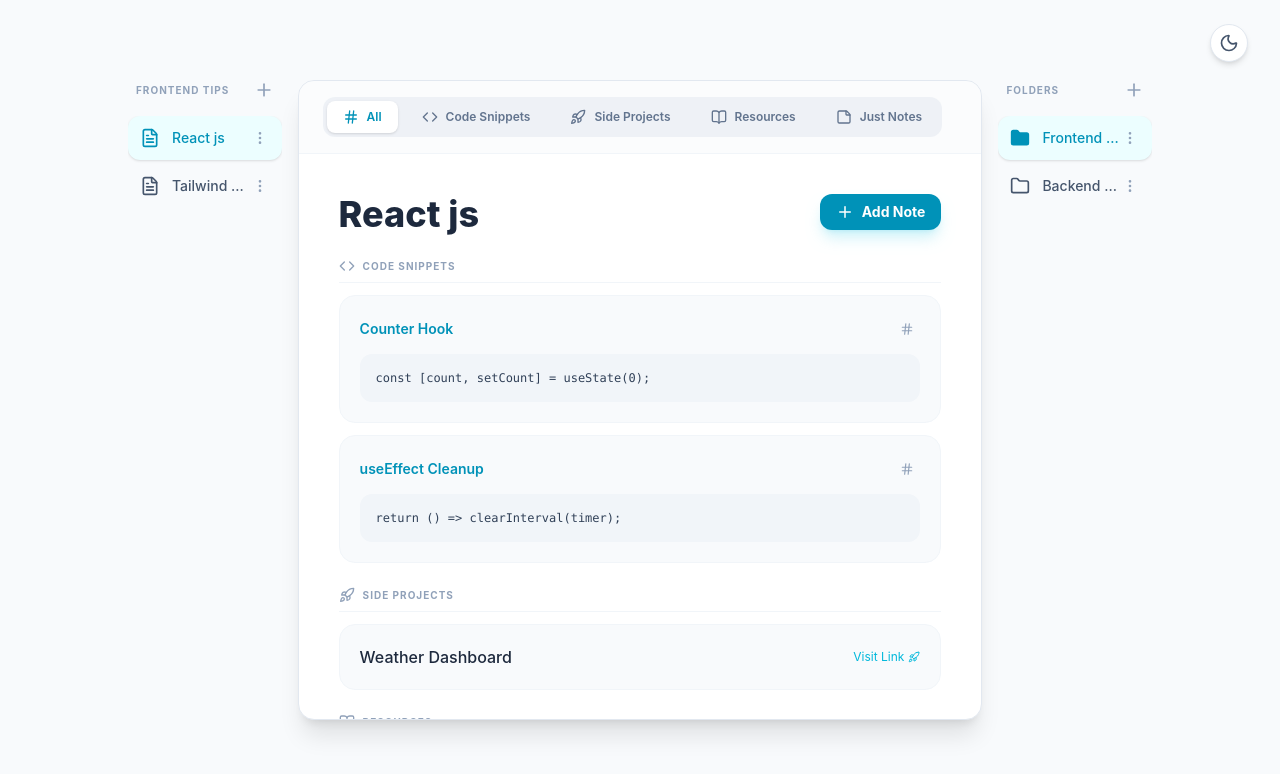
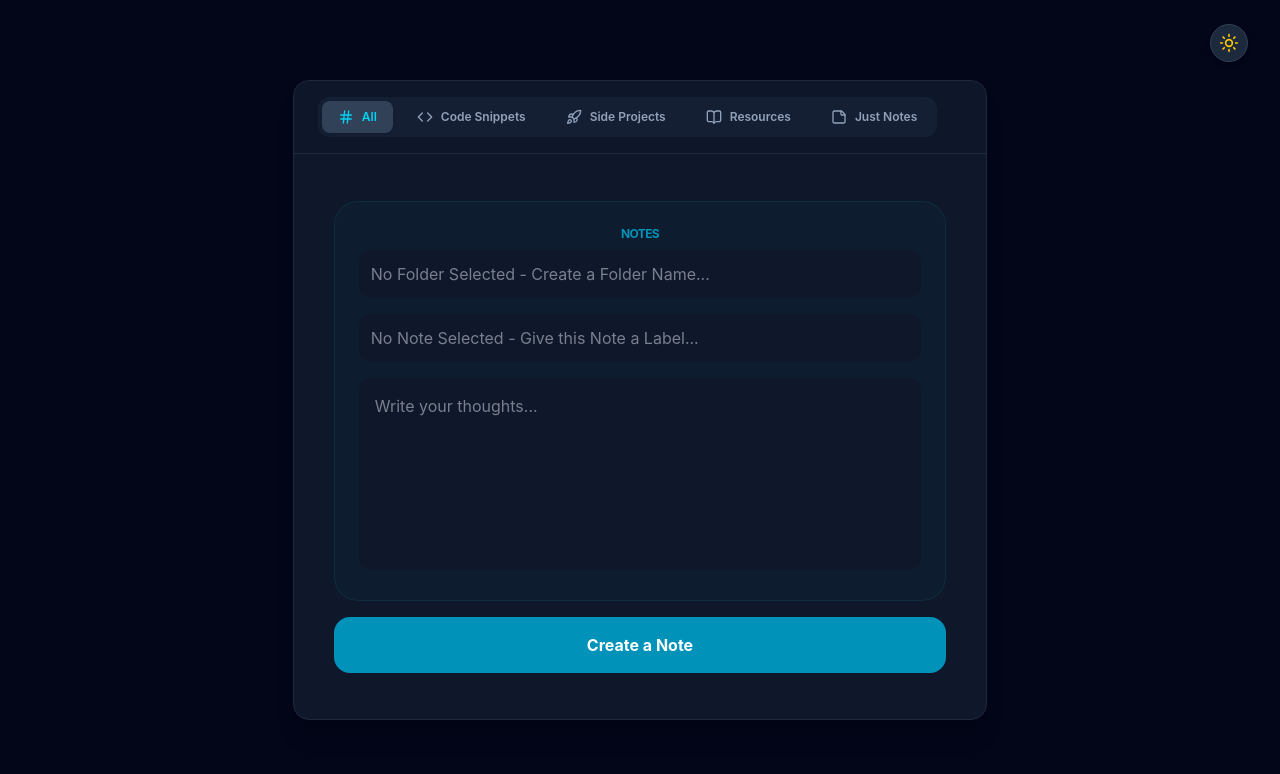
Before and after one commit to lexopez/developer-s-notebook, a React (Vite) app: page / in a window 1280 px wide. Shown: the top 774 px of the page. Built offline with nearby package versions, Linux system fonts and the light colour scheme.

Commit message:
add forms for creating different notes

```diff
--- a/src/components/ContentItem.jsx
+++ b/src/components/ContentItem.jsx
@@ -1,10 +1,22 @@
-import { Hash, Rocket } from "lucide-react";
+import { CopyIcon, Hash, Rocket } from "lucide-react";
+import { useEffect, useState } from "react";
 
 export const ContentItem = ({ item, category }) => {
+  const [copied, setCopied] = useState(false);
   const handleCopy = (text) => {
     navigator.clipboard.writeText(text);
+    setCopied(true);
     // You could add a "Copied!" toast here
+    // toast.success("Code snippet copied to clipboard!");
   };
+
+  // Reset the icon state after 1.5 seconds
+  useEffect(() => {
+    if (copied) {
+      const timeout = setTimeout(() => setCopied(false), 1500);
+      return () => clearTimeout(timeout);
+    }
+  }, [copied]);
 
   return (
     <div className="group p-5 rounded-2xl bg-slate-50 dark:bg-slate-950 border border-slate-100 dark:border-slate-800 transition-all hover:shadow-md">
@@ -18,7 +30,12 @@ export const ContentItem = ({ item, category }) => {
               onClick={() => handleCopy(item.code)}
               className="p-1.5 text-slate-400 hover:text-cyan-500 rounded-md hover:bg-white dark:hover:bg-slate-800 transition-all cursor-pointer"
             >
-              <Hash size={14} />
+              {/* <CopyIcon size={14} /> */}
+              <CopyIcon
+                size={14}
+                fill={copied ? "cyan" : "none"}
+                className="transition-transform duration-200"
+              />
             </button>
           </div>
           <pre className="text-xs font-mono bg-slate-100 dark:bg-slate-900 p-4 rounded-xl overflow-x-auto text-slate-700 dark:text-slate-300">
--- a/src/components/SmartNoteForm.jsx
+++ b/src/components/SmartNoteForm.jsx
@@ -1,7 +1,6 @@
 import { useState } from "react";
-import { useDispatch, useSelector } from "react-redux";
-import { addFolder, addNote } from "../store/notesSlice";
-import { Plus } from "lucide-react";
+import { useDispatch } from "react-redux";
+import { addContentToNote } from "../store/notesSlice";
 
 export const SmartNoteForm = ({
   activeCategory,
@@ -10,7 +9,6 @@ export const SmartNoteForm = ({
   onSuccess,
 }) => {
   const dispatch = useDispatch();
-  const { folders } = useSelector((state) => state.notes);
 
   // Local state for all possible fields
   const [formData, setFormData] = useState({
@@ -30,46 +28,33 @@ export const SmartNoteForm = ({
   const handleFormSubmit = (e) => {
     e.preventDefault();
 
-    // 1. Logic: If no folder is selected, we must create one first
-    let folderId = activeFolderId;
-    if (!folderId && formData.folderName.trim()) {
-      // In a real app, you'd capture the ID from the dispatch or use a UUID
-      dispatch(addFolder(formData.folderName));
+    // Prepare the specific data object based on category
+    let itemData = {};
+    const cat = activeCategory === "all" ? "notes" : activeCategory;
+
+    if (!activeFolderId && formData.folderName.trim())
+      itemData.folderName = formData.folderName;
+    if (!activeNoteId && formData.noteTitle.trim())
+      itemData.noteTitle = formData.noteTitle;
+
+    if (cat === "code snippets") {
+      itemData.label = formData.label;
+      itemData.code = formData.code;
+    } else if (cat === "side projects" || cat === "resources") {
+      itemData.name = formData.name;
+      itemData.url = formData.url;
+    } else {
+      itemData.text = formData.text;
     }
 
-    // 2. Logic: If no note is selected, create the note
-    let noteId = activeNoteId;
-    if (!noteId && formData.noteTitle.trim()) {
-      dispatch(addNote(formData.noteTitle));
-    }
+    // 4. Dispatch the final content
+    dispatch(
+      addContentToNote({
+        data: itemData,
+      }),
+    );
 
-    // 3. Logic: Add the actual content based on category
-    const payload = {
-      category: activeCategory === "all" ? "notes" : activeCategory, // Default to notes if on "All"
-      data: {},
-    };
-
-    if (activeCategory === "code snippets") {
-      payload.data = {
-        id: Date.now(),
-        label: formData.label,
-        code: formData.code,
-      };
-    } else if (
-      activeCategory === "side projects" ||
-      activeCategory === "resources"
-    ) {
-      payload.data = { id: Date.now(), name: formData.name, url: formData.url };
-    } else {
-      payload.data = { id: Date.now(), text: formData.text };
-    }
-
-    console.log(payload, noteId, folderId);
-
-    // Dispatch your save action (assuming you have an addContent action)
-    // dispatch(addContentToNote({ noteId: noteId, ...payload }));
-
-    if (onSuccess) onSuccess(); // Close modal if applicable
+    if (onSuccess) onSuccess();
   };
 
   return (
@@ -127,7 +112,7 @@ export const SmartNoteForm = ({
             <>
               <input
                 name="name"
-                placeholder="Display Name"
+                placeholder="Name..."
                 className="w-full p-3 rounded-xl bg-white dark:text-slate-200 dark:bg-slate-900 outline-none"
                 onChange={handleChange}
               />
@@ -154,7 +139,7 @@ export const SmartNoteForm = ({
           type="submit"
           className="w-full py-4 bg-cyan-600 hover:bg-cyan-500 text-white font-bold rounded-2xl transition-all transform active:scale-[0.98] cursor-pointer"
         >
-          Save to Notebook
+          Create a Note
         </button>
       </form>
     </div>
--- a/src/page/DeveloperNotebook.jsx
+++ b/src/page/DeveloperNotebook.jsx
@@ -27,7 +27,6 @@ import {
   renameFolder,
   deleteNote,
   renameNote,
-  addContentToNote,
 } from "../store/notesSlice";
 import { SmartNoteCreator } from "../components/SmartNoteCreator";
 import { ContentItem } from "../components/ContentItem";
@@ -60,17 +59,6 @@ const DeveloperNotebook = () => {
     y: 0,
     type: null,
   });
-
-  // const [quickAdd, setQuickAdd] = useState({
-  //   folderName: "",
-  //   noteTitle: "",
-  //   category: activeCategory === "all" ? "notes" : activeCategory,
-  //   content: "", // For general notes
-  //   code: "", // For snippets
-  //   label: "", // For snippet label
-  //   projectName: "",
-  //   projectUrl: "",
-  // });
 
   useEffect(() => {
     if (theme === "dark") {
@@ -165,7 +153,12 @@ const DeveloperNotebook = () => {
                           activeFolderId &&
                           newNoteTitle.length <= 50
                         ) {
-                          dispatch(addNote(newNoteTitle));
+                          dispatch(
+                            addNote({
+                              id: Date.now().toString(),
+                              title: newNoteTitle,
+                            }),
+                          );
                           setIsAddingNote(false);
                           setNewNoteTitle("");
                         }
@@ -258,57 +251,6 @@ const DeveloperNotebook = () => {
               ))}
             </div>
           </nav>
-          {/* <section className="flex-1 p-10 overflow-y-auto no-scrollbar">
-            {currentNote ? (
-              <div className="animate-in fade-in slide-in-from-bottom-2 duration-300">
-                <h1 className="text-4xl font-extrabold text-slate-800 dark:text-slate-100 mb-6">
-                  {currentNote.title}
-                </h1>
-                <div className="grid gap-4">
-                  {contentToDisplay.map((item) => (
-                    <div
-                      key={item.id}
-                      className="p-6 rounded-2xl bg-slate-50 dark:bg-slate-950 border border-slate-100 dark:border-slate-800"
-                    >
-                      {item.code && (
-                        <div>
-                          <span className="text-[10px] font-bold text-cyan-500 uppercase mb-2 block">
-                            {item.label}
-                          </span>
-                          <pre className="text-sm font-mono text-slate-600 dark:text-slate-400">
-                            {item.code}
-                          </pre>
-                        </div>
-                      )}
-                      {item.status && (
-                        <div className="flex justify-between items-center">
-                          <span className="font-semibold text-slate-700 dark:text-slate-200">
-                            {item.name}
-                          </span>
-                          <span className="text-xs px-2 py-1 rounded-full bg-green-100 text-green-700 dark:bg-green-900/30 dark:text-green-400">
-                            {item.status}
-                          </span>
-                        </div>
-                      )}
-                      {item.text && (
-                        <p className="text-slate-600 dark:text-slate-400 leading-relaxed italic border-l-4 border-cyan-500 pl-4">
-                          "{item.text}"
-                        </p>
-                      )}
-                    </div>
-                  ))}
-                </div>
-              </div>
-            ) : (
-              <div className="h-full flex flex-col items-center justify-center">
-                <SmartNoteCreator
-                  activeCategory={activeCategory}
-                  folders={folders}
-                  dispatch={dispatch}
-                />
-              </div>
-            )}
-          </section> */}
 
           <section className="flex-1 p-10 overflow-y-auto no-scrollbar relative">
             {currentNote ? (
@@ -439,7 +381,12 @@ const DeveloperNotebook = () => {
                           newFolderName.trim() &&
                           newFolderName.length <= 50
                         ) {
-                          dispatch(addFolder(newFolderName));
+                          dispatch(
+                            addFolder({
+                              id: Date.now().toString(),
+                              name: newFolderName,
+                            }),
+                          );
                           setIsAddingFolder(false);
                           setNewFolderName("");
                         }
--- a/src/store/notesSlice.js
+++ b/src/store/notesSlice.js
@@ -3,103 +3,103 @@ import { createSlice } from "@reduxjs/toolkit";
 
 const initialState = {
   folders: [
-    { id: "f1", name: "Frontend Tips" },
-    { id: "f2", name: "Backend Docs" },
+    // { id: "f1", name: "Frontend Tips" },
+    // { id: "f2", name: "Backend Docs" },
   ],
   notes: [
-    {
-      id: "n1",
-      folderId: "f1",
-      title: "React js",
-      data: {
-        "code snippets": [
-          {
-            id: "c1",
-            label: "Counter Hook",
-            code: "const [count, setCount] = useState(0);",
-          },
-          {
-            id: "c2",
-            label: "useEffect Cleanup",
-            code: "return () => clearInterval(timer);",
-          },
-        ],
-        "side projects": [
-          {
-            id: "p1",
-            name: "Weather Dashboard",
-            url: "https://weather-dashboard.com",
-          },
-        ],
-        resources: [
-          { id: "r1", name: "Beta React Docs", url: "https://react.dev" },
-        ],
-        notes: [{ id: "g1", text: "Remember that props are read-only." }],
-      },
-    },
-    {
-      id: "n2",
-      folderId: "f1",
-      title: "Tailwind Config",
-      data: {
-        "code snippets": [
-          {
-            id: "c1",
-            label: "Counter Hook",
-            code: "const [count, setCount] = useState(0);",
-          },
-          {
-            id: "c2",
-            label: "useEffect Cleanup",
-            code: "return () => clearInterval(timer);",
-          },
-        ],
-        "side projects": [
-          {
-            id: "p1",
-            name: "Weather Dashboard",
-            url: "https://weather-dashboard.com",
-          },
-        ],
-        resources: [
-          { id: "r1", name: "Beta React Docs", url: "https://react.dev" },
-        ],
-        notes: [{ id: "g1", text: "Remember that props are read-only." }],
-      },
-    },
-    {
-      id: "n3",
-      folderId: "f2",
-      title: "Node 25 Features",
-      data: {
-        "code snippets": [
-          {
-            id: "c1",
-            label: "Counter Hook",
-            code: "const [count, setCount] = useState(0);",
-          },
-          {
-            id: "c2",
-            label: "useEffect Cleanup",
-            code: "return () => clearInterval(timer);",
-          },
-        ],
-        "side projects": [
-          {
-            id: "p1",
-            name: "Weather Dashboard",
-            url: "https://weather-dashboard.com",
-          },
-        ],
-        resources: [{ id: "r1", name: "Beta React Docs", url: "react.dev" }],
-        notes: [{ id: "g1", text: "Remember that props are read-only." }],
-      },
-    },
+    // {
+    //   id: "n1",
+    //   folderId: "f1",
+    //   title: "React js",
+    //   data: {
+    //     "code snippets": [
+    //       {
+    //         id: "c1",
+    //         label: "Counter Hook",
+    //         code: "const [count, setCount] = useState(0);",
+    //       },
+    //       {
+    //         id: "c2",
+    //         label: "useEffect Cleanup",
+    //         code: "return () => clearInterval(timer);",
+    //       },
+    //     ],
+    //     "side projects": [
+    //       {
+    //         id: "p1",
+    //         name: "Weather Dashboard",
+    //         url: "https://weather-dashboard.com",
+    //       },
+    //     ],
+    //     resources: [
+    //       { id: "r1", name: "Beta React Docs", url: "https://react.dev" },
+    //     ],
+    //     notes: [{ id: "g1", text: "Remember that props are read-only." }],
+    //   },
+    // },
+    // {
+    //   id: "n2",
+    //   folderId: "f1",
+    //   title: "Tailwind Config",
+    //   data: {
+    //     "code snippets": [
+    //       {
+    //         id: "c1",
+    //         label: "Counter Hook",
+    //         code: "const [count, setCount] = useState(0);",
+    //       },
+    //       {
+    //         id: "c2",
+    //         label: "useEffect Cleanup",
+    //         code: "return () => clearInterval(timer);",
+    //       },
+    //     ],
+    //     "side projects": [
+    //       {
+    //         id: "p1",
+    //         name: "Weather Dashboard",
+    //         url: "https://weather-dashboard.com",
+    //       },
+    //     ],
+    //     resources: [
+    //       { id: "r1", name: "Beta React Docs", url: "https://react.dev" },
+    //     ],
+    //     notes: [{ id: "g1", text: "Remember that props are read-only." }],
+    //   },
+    // },
+    // {
+    //   id: "n3",
+    //   folderId: "f2",
+    //   title: "Node 25 Features",
+    //   data: {
+    //     "code snippets": [
+    //       {
+    //         id: "c1",
+    //         label: "Counter Hook",
+    //         code: "const [count, setCount] = useState(0);",
+    //       },
+    //       {
+    //         id: "c2",
+    //         label: "useEffect Cleanup",
+    //         code: "return () => clearInterval(timer);",
+    //       },
+    //     ],
+    //     "side projects": [
+    //       {
+    //         id: "p1",
+    //         name: "Weather Dashboard",
+    //         url: "https://weather-dashboard.com",
+    //       },
+    //     ],
+    //     resources: [{ id: "r1", name: "Beta React Docs", url: "react.dev" }],
+    //     notes: [{ id: "g1", text: "Remember that props are read-only." }],
+    //   },
+    // },
   ],
-  activeFolderId: "f1",
+  // activeFolderId: "f1",
   activeCategory: "all",
-  activeNoteId: "n1", // Track the selected note
-  theme: "light",
+  // activeNoteId: "n1", // Track the selected note
+  theme: "dark",
 };
 
 const notesSlice = createSlice({
@@ -122,9 +122,10 @@ const notesSlice = createSlice({
       state.theme = state.theme === "light" ? "dark" : "light";
     },
     addFolder: (state, action) => {
+      console.log("Creating folder:", action.payload.name);
       const newFolder = {
-        id: Date.now().toString(), // Temporary ID until Supabase
-        name: action.payload,
+        id: action.payload.id || Date.now().toString(), // Temporary ID until Supabase
+        name: action.payload.name,
       };
       state.folders.push(newFolder);
       state.activeFolderId = newFolder.id;
@@ -132,9 +133,9 @@ const notesSlice = createSlice({
     },
     addNote: (state, action) => {
       const newNote = {
-        id: Date.now().toString(),
+        id: action.payload.id || Date.now().toString(), // Allow passing ID or generate one
         folderId: state.activeFolderId,
-        title: action.payload,
+        title: action.payload.title,
         data: {
           "code snippets": [],
           "side projects": [],
@@ -166,27 +167,45 @@ const notesSlice = createSlice({
       if (note) note.title = action.payload.name;
     },
     addContentToNote: (state, action) => {
-      const { folderId, noteId, category, data } = action.payload;
+      const { data } = action.payload;
 
-      // 1. Find the folder
-      const folder = state.folders.find((f) => f.id === folderId);
-      if (!folder) return;
+      let folderId = state.activeFolderId;
 
-      // 2. Find the note within that folder
-      const note = folder.notes.find((n) => n.id === noteId);
-      if (!note) return;
-
-      // 3. Ensure the category array exists (e.g., note.data['code snippets'])
-      if (!note.data[category]) {
-        note.data[category] = [];
+      if (data.folderName) {
+        folderId = Date.now().toString();
+        const newFolder = {
+          id: folderId,
+          name: data.folderName,
+        };
+        state.folders.push(newFolder);
+        state.activeFolderId = newFolder.id;
       }
 
-      // 4. Push the new item (the code, link, or text)
-      note.data[category].push({
-        ...data,
-        id: Date.now(), // Unique ID for the item itself
-        createdAt: new Date().toISOString(),
-      });
+      const cat =
+        state.activeCategory === "all" ? "notes" : state.activeCategory;
+
+      if (!state.activeNoteId && data.noteTitle) {
+        const newNoteId = Date.now().toString();
+
+        state.notes.push({
+          id: newNoteId,
+          folderId,
+          title: data.noteTitle || "Untitled Note",
+          data: {
+            [cat]: [{ ...data, id: Date.now().toString() }],
+          },
+        });
+        state.activeNoteId = newNoteId;
+      } else if (state.activeNoteId) {
+        const note = state.notes.find((n) => n.id === state.activeNoteId);
+
+        note.data[cat] = note.data[cat] || [];
+
+        note.data[cat].push({
+          ...data,
+          id: Date.now(), // Unique ID for the item itself
+        });
+      }
     },
   },
 });
```
